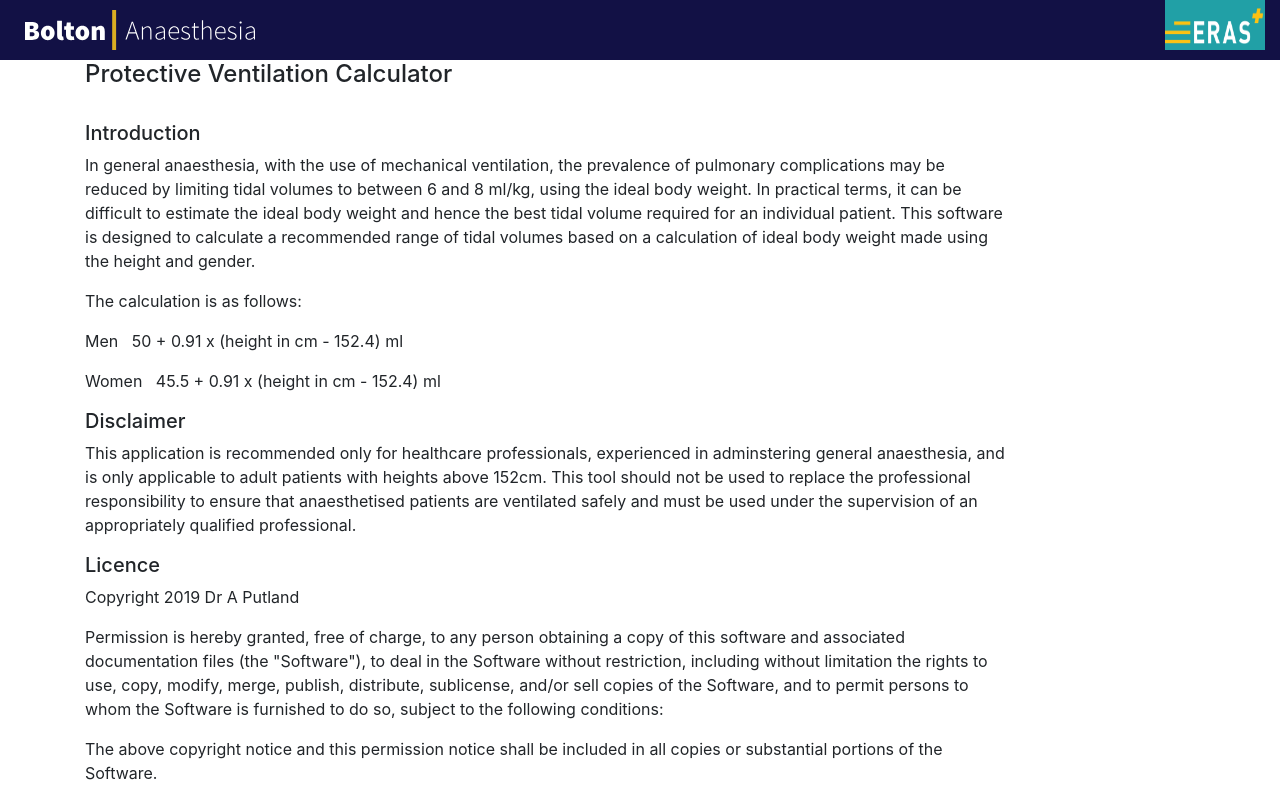
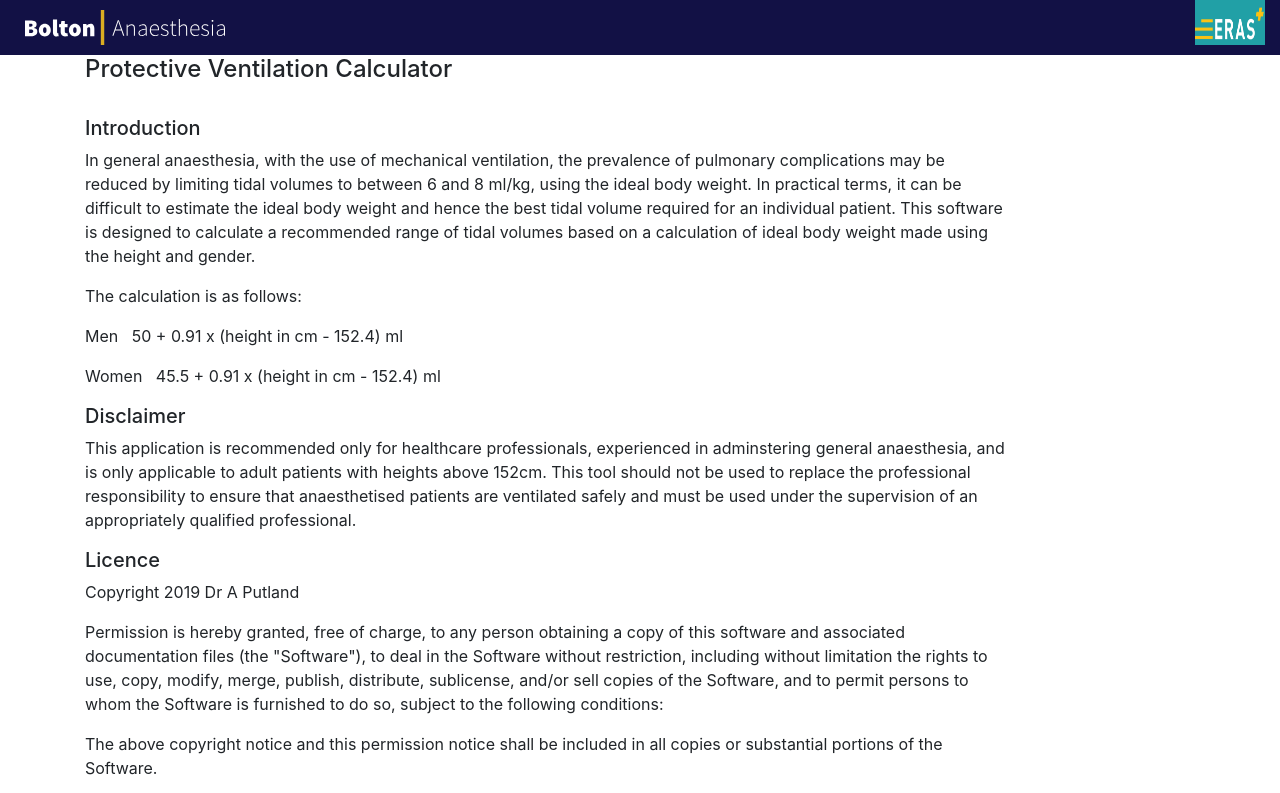
Before and after one commit to aputland/aputland.github.io, a plain HTML site: page index.html in a window 1280 px wide. Shown: the top 793 px of the page. Drawn offline with Linux system fonts and the light colour scheme.

Commit message:
Minor adjustment

```diff
--- a/index.html
+++ b/index.html
@@ -13,10 +13,10 @@
     <div class="container-fluid" style="background: #121145; color: #FFF;">
       <div class="row">
         <div class="col-12">
-          <img src="bolton.svg" class="img-fluid" style="padding: 10px; max-width: 250px;">
+          <img src="bolton.svg" class="img-fluid" style="padding: 10px; max-width: 220px;">
         <div style="float:right; background:#21A0A6;">
           <a href="https://www.erasplus.co.uk/">
-            <img src="ERAS-LOGO.png" class="img-fluid" style="max-width:100px; height: 50px;">
+            <img src="ERAS-LOGO.png" class="img-fluid" style="max-width:70px; height: 45px;">
           </a>
         </div>
       </div>
```
